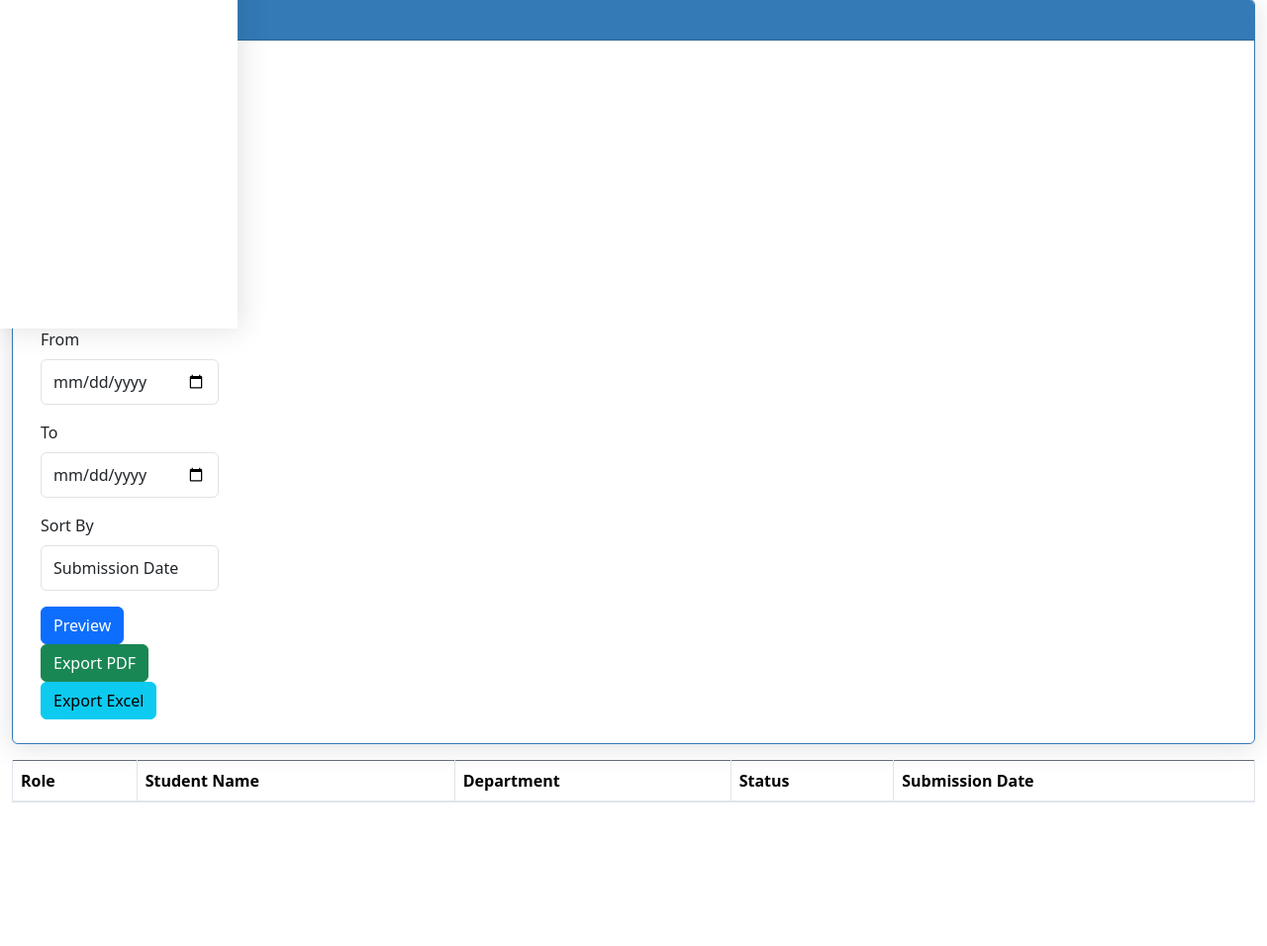
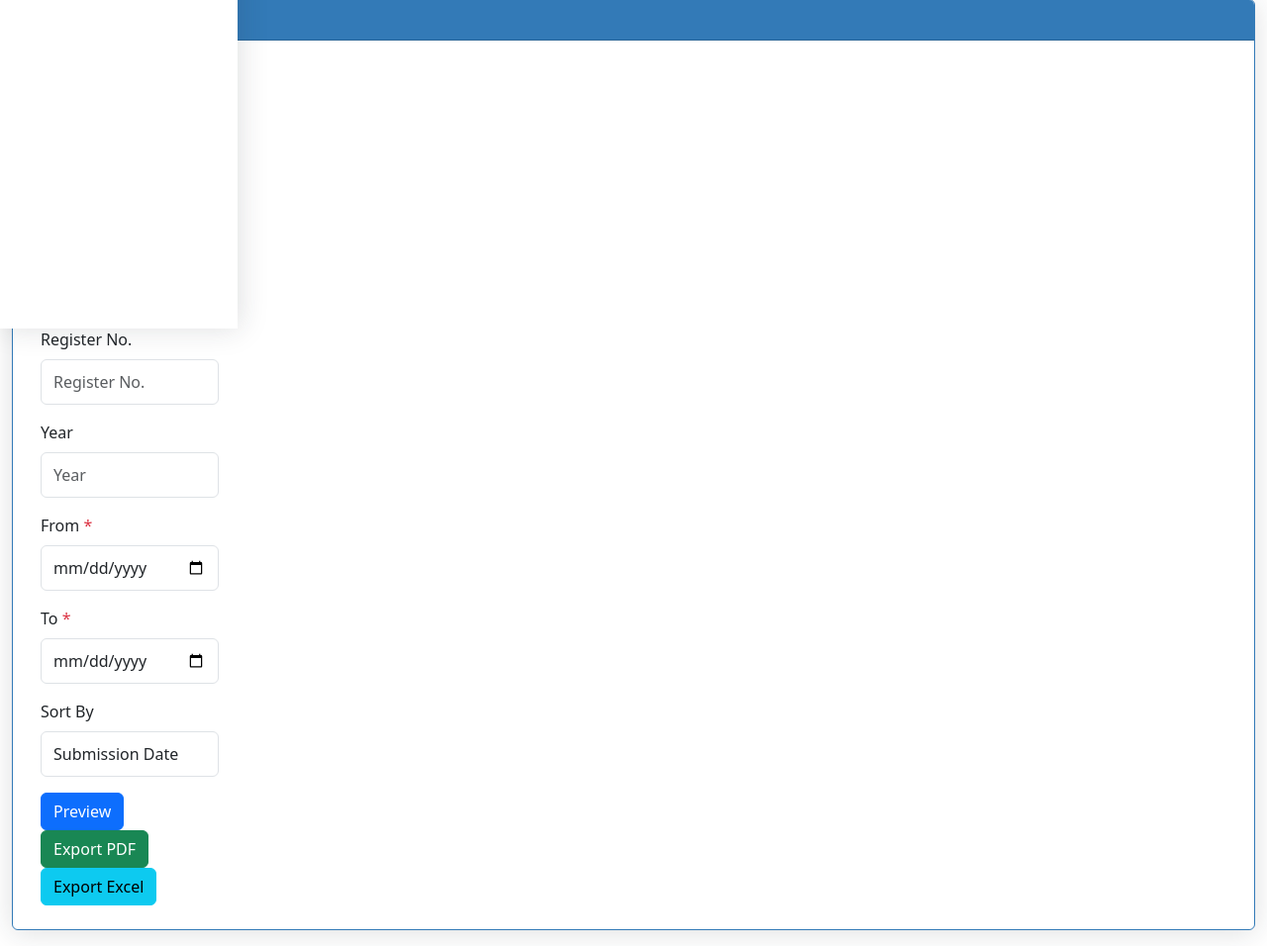
Before and after one commit to aswinemarx/SRM_OUTPASS, a PHP site: page /students/template/HRDSystemAdmin.html in a window 1280 px wide. Shown: the part 468-1424 px from the top of the page at 99% size. Before the commit the page ends 1295 px from the top, so only its background shows below. Run offline with PHP 8.4, Linux system fonts and the light colour scheme; data that the repository does not hold is empty; some libraries are stand-ins or nearby versions; some web fonts are replaced.

Commit message:
Admin_Gen_Rep_final

```diff
--- a/students/template/HRDSystemAdmin.html
+++ b/students/template/HRDSystemAdmin.html
@@ -118,9 +118,17 @@
             }, 'json');
         }
 
-        $('#btnPreviewAdminReport').on('click', function () { fetchAdminReport(); });
-        $('#btnExportAdminPDF').on('click', function () { fetchAdminReport('pdf'); });
-        $('#btnExportAdminExcel').on('click', function () { fetchAdminReport('excel'); });
+        $('#btnPreviewAdminReport, #btnExportAdminPDF, #btnExportAdminExcel').on('click', function () {
+            // Validate required fields
+            if (!$('#filterRole').val() || !$('#filterFromDate').val() || !$('#filterToDate').val()) {
+                alert('Please select Role, From, and To dates.');
+                return;
+            }
+            let exportType = '';
+            if (this.id === 'btnExportAdminPDF') exportType = 'pdf';
+            if (this.id === 'btnExportAdminExcel') exportType = 'excel';
+            fetchAdminReport(exportType);
+        });
 
         $('#adminReportFilterForm input, #adminReportFilterForm select').on('change', function () {
             fetchAdminReport();
@@ -212,9 +220,9 @@
                                 <div class="card-body py-2">
                                     <form class="form-row align-items-end" id="adminReportFilterForm">
                                         <div class="form-group col-md-2">
-                                            <label>Role</label>
-                                            <select class="form-control" id="filterRole">
-                                                <option value="">All</option>
+                                            <label>Role <span class="text-danger">*</span></label>
+                                            <select class="form-control" id="filterRole" required>
+                                                <option value="">Select Role</option>
                                                 <option value="Student">Student</option>
                                                 <option value="FA">Faculty Advisor</option>
                                                 <option value="HOD">HOD</option>
@@ -235,12 +243,20 @@
                                             </select>
                                         </div>
                                         <div class="form-group col-md-2">
-                                            <label>From</label>
-                                            <input type="date" class="form-control" id="filterFromDate">
+                                            <label>Register No.</label>
+                                            <input type="text" class="form-control" id="filterRegisterNo" placeholder="Register No.">
                                         </div>
                                         <div class="form-group col-md-2">
-                                            <label>To</label>
-                                            <input type="date" class="form-control" id="filterToDate">
+                                            <label>Year</label>
+                                            <input type="text" class="form-control" id="filterYear" placeholder="Year">
+                                        </div>
+                                        <div class="form-group col-md-2">
+                                            <label>From <span class="text-danger">*</span></label>
+                                            <input type="date" class="form-control" id="filterFromDate" required>
+                                        </div>
+                                        <div class="form-group col-md-2">
+                                            <label>To <span class="text-danger">*</span></label>
+                                            <input type="date" class="form-control" id="filterToDate" required>
                                         </div>
                                         <div class="form-group col-md-2">
                                             <label>Sort By</label>
@@ -249,6 +265,8 @@
                                                 <option value="student_name">Student Name</option>
                                                 <option value="status">Status</option>
                                                 <option value="department">Department</option>
+                                                <option value="r_no">Register No.</option>
+                                                <option value="year">Year</option>
                                             </select>
                                         </div>
                                         <div class="form-group col-md-2">
```
Also changed, not shown: students/template/generate_admin_report.php (+12 -2 lines).
